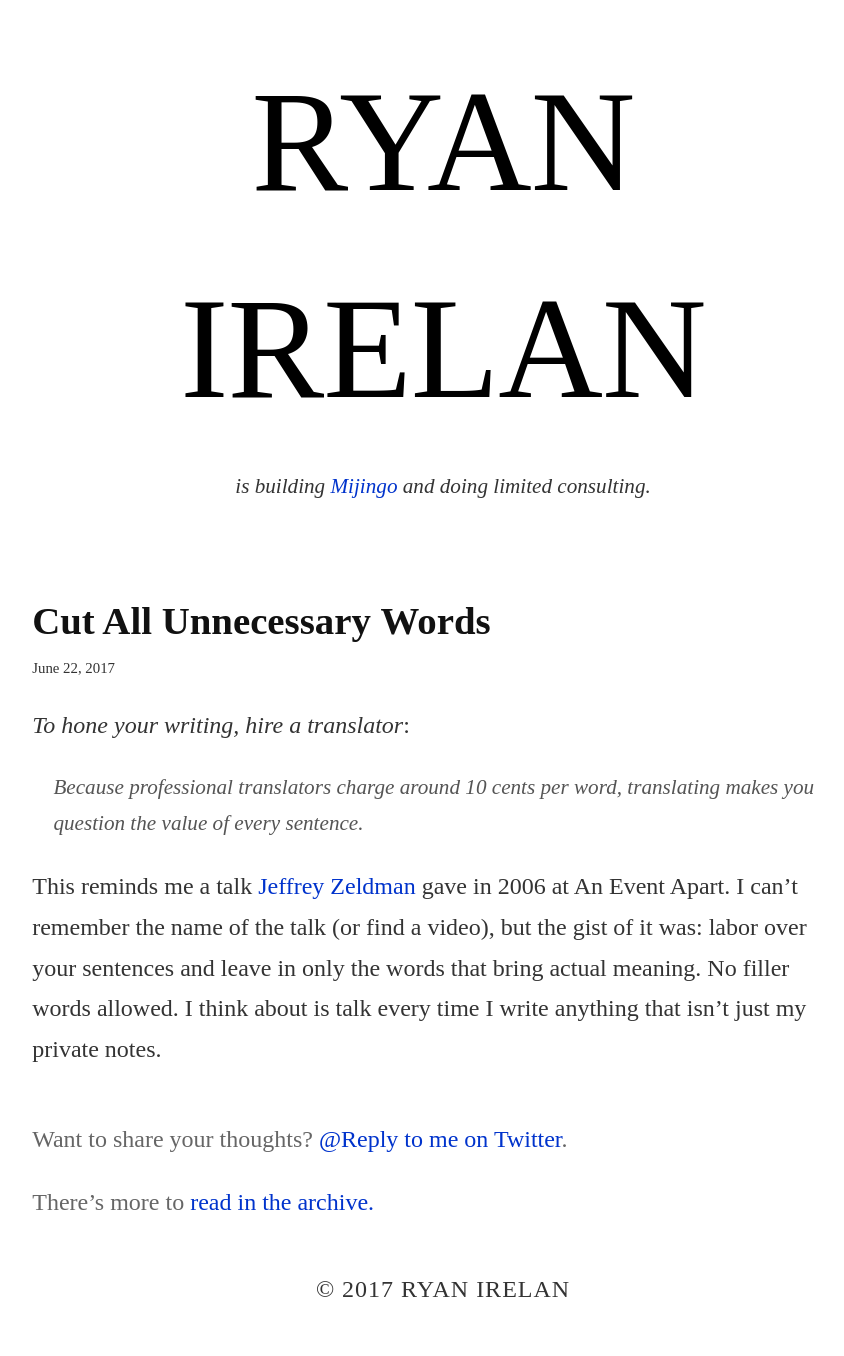
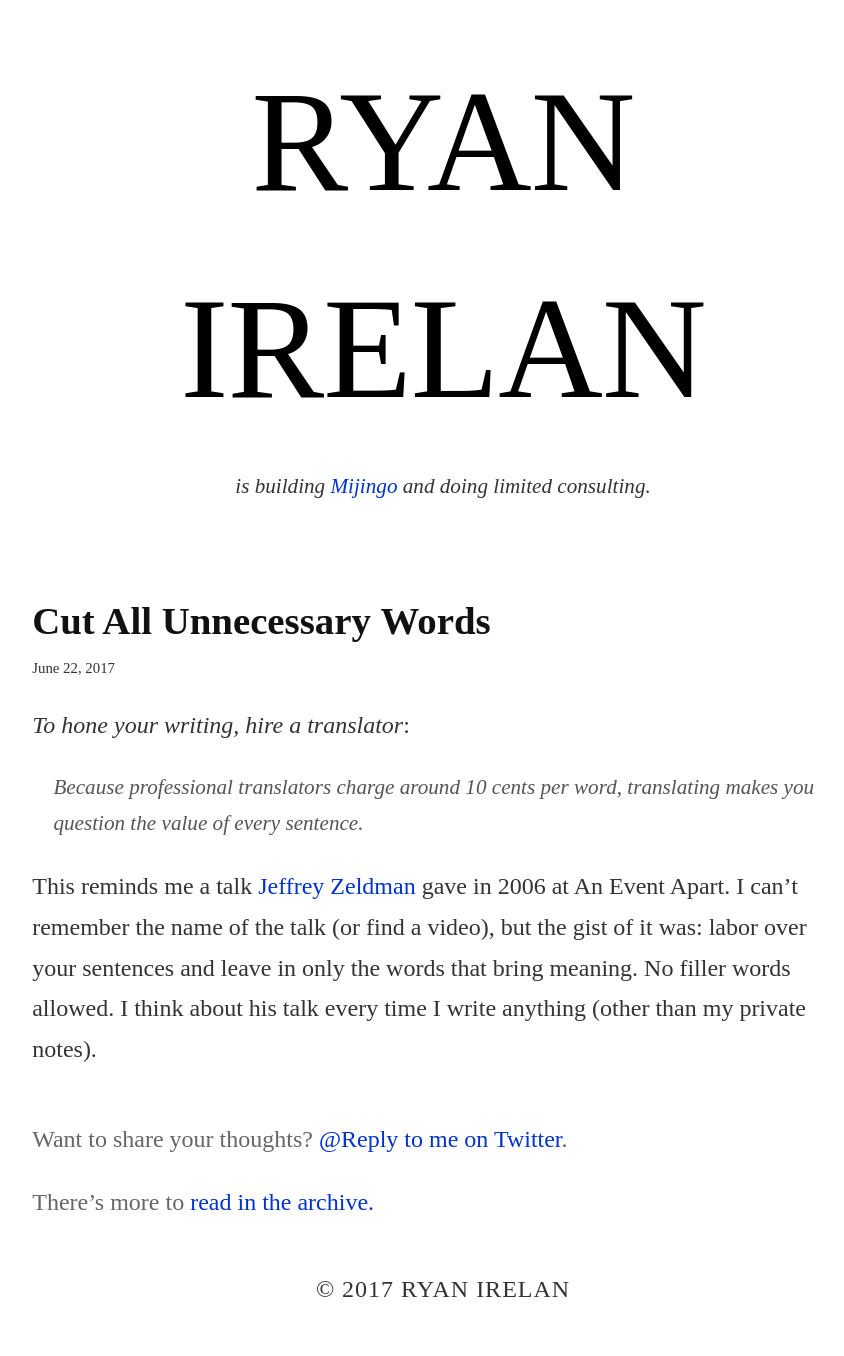
Before and after one commit to ryanirelan/ryanirelan.github.io, a Jekyll site: the page built from _posts/2017-06-22-cut-all-unnecessary-words.markdown, in a window 1280 px wide. Shown: the whole page, without its empty margins (197-1041 px from the left). Built offline with Jekyll 4.4.1, drawn with Linux system fonts in a browser that asks for light colours; nearby versions of some CDN libraries; some web fonts are replaced.

Commit message:
fixed typo in post

```diff
--- a/_posts/2017-06-22-cut-all-unnecessary-words.markdown
+++ b/_posts/2017-06-22-cut-all-unnecessary-words.markdown
@@ -9,4 +9,4 @@
 
 > Because professional translators charge around 10 cents per word, translating makes you question the value of every sentence.
 
-This reminds me a talk [Jeffrey Zeldman](http://zeldman.com) gave in 2006 at  An Event Apart. I can’t remember the name of the talk (or find a video), but the gist of it was:  labor over your sentences and leave in only the words that bring actual meaning. No filler words allowed. I think about is talk every time I write anything that isn’t just my private notes.
+This reminds me a talk [Jeffrey Zeldman](http://zeldman.com) gave in 2006 at An Event Apart. I can’t remember the name of the talk (or find a video), but the gist of it was:  labor over your sentences and leave in only the words that bring meaning. No filler words allowed. I think about his talk every time I write anything (other than my private notes).
```
